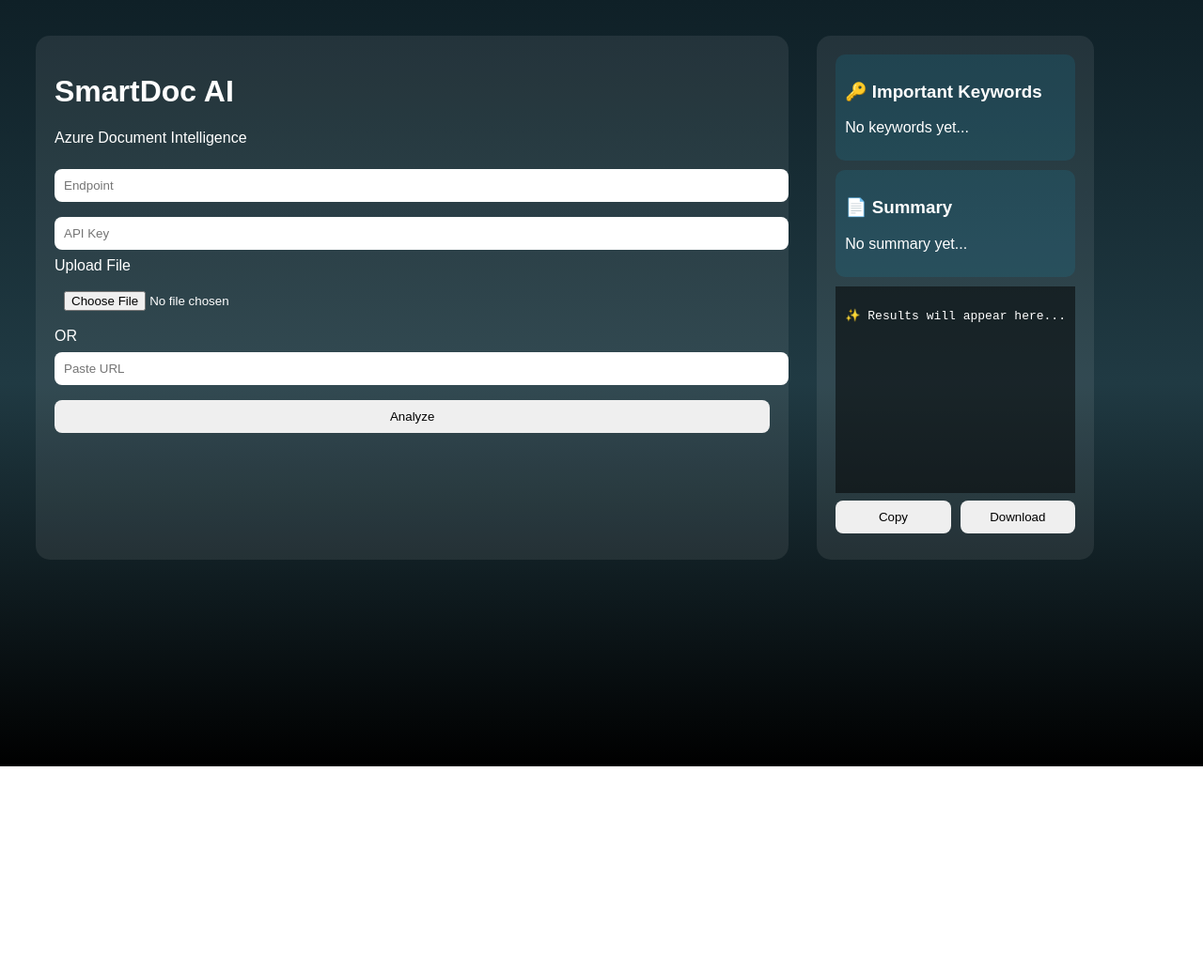
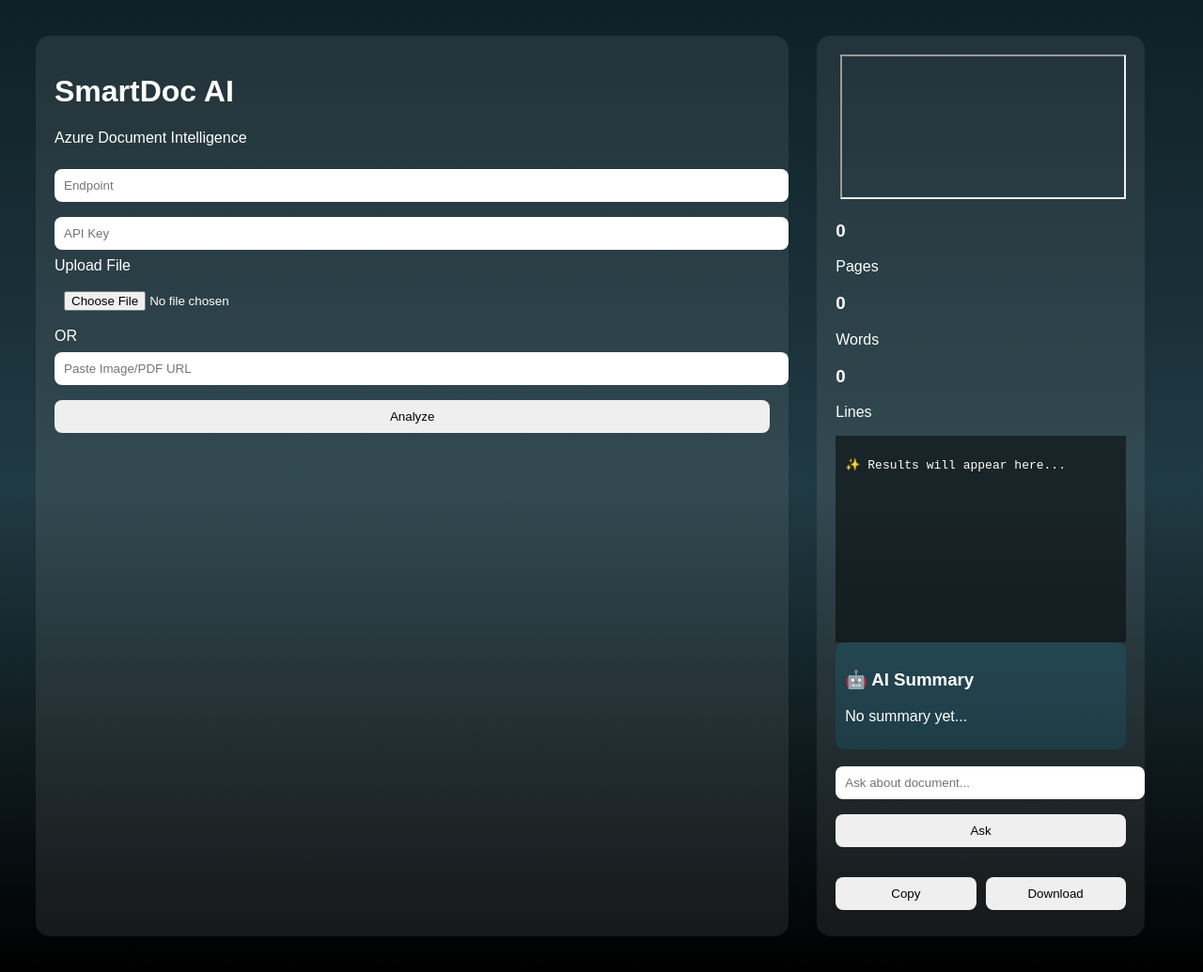
Before and after one commit to ananyaSrivastavaa9/SmartDoc-AI, a plain HTML site: page index.html in a window 1280 px wide. Shown: the whole page at 94% size. Before the commit the page ends 816 px from the top, so only its background shows below. Drawn offline with Linux system fonts and the light colour scheme.

Commit message:
Update index.html

```diff
--- a/index.html
+++ b/index.html
@@ -10,6 +10,7 @@
 
 <div class="container">
 
+  <!-- LEFT PANEL -->
   <div class="card">
     <h1>SmartDoc AI</h1>
     <p class="subtitle">Azure Document Intelligence</p>
@@ -24,30 +25,47 @@
 
     <div class="divider">OR</div>
 
-    <input type="text" id="urlInput" placeholder="Paste URL">
+    <input type="text" id="urlInput" placeholder="Paste Image/PDF URL">
 
     <button onclick="analyze()">Analyze</button>
   </div>
 
+  <!-- RIGHT PANEL -->
   <div class="dashboard">
 
-    <!-- KEYWORDS -->
-    <div class="ai-box">
-      <h3>🔑 Important Keywords</h3>
-      <p id="keywords">No keywords yet...</p>
+    <!-- PREVIEW -->
+    <div class="preview">
+      <img id="imgPreview" class="hidden"/>
+      <iframe id="pdfPreview" class="hidden"></iframe>
     </div>
 
-    <!-- SUMMARY -->
-    <div class="ai-box">
-      <h3>📄 Summary</h3>
-      <p id="summary">No summary yet...</p>
+    <!-- STATS -->
+    <div class="stats">
+      <div class="box"><h3 id="pages">0</h3><p>Pages</p></div>
+      <div class="box"><h3 id="words">0</h3><p>Words</p></div>
+      <div class="box"><h3 id="lines">0</h3><p>Lines</p></div>
     </div>
 
     <!-- OUTPUT -->
     <div class="output">
+      <div id="loader" class="loader hidden"></div>
       <pre id="result">✨ Results will appear here...</pre>
     </div>
 
+    <!-- AI SUMMARY -->
+    <div class="ai-box">
+      <h3>🤖 AI Summary</h3>
+      <p id="summary">No summary yet...</p>
+    </div>
+
+    <!-- CHAT -->
+    <div class="chat">
+      <input type="text" id="question" placeholder="Ask about document...">
+      <button onclick="askQuestion()">Ask</button>
+      <p id="answer"></p>
+    </div>
+
+    <!-- ACTIONS -->
     <div class="actions">
       <button onclick="copyText()">Copy</button>
       <button onclick="downloadText()">Download</button>
```
